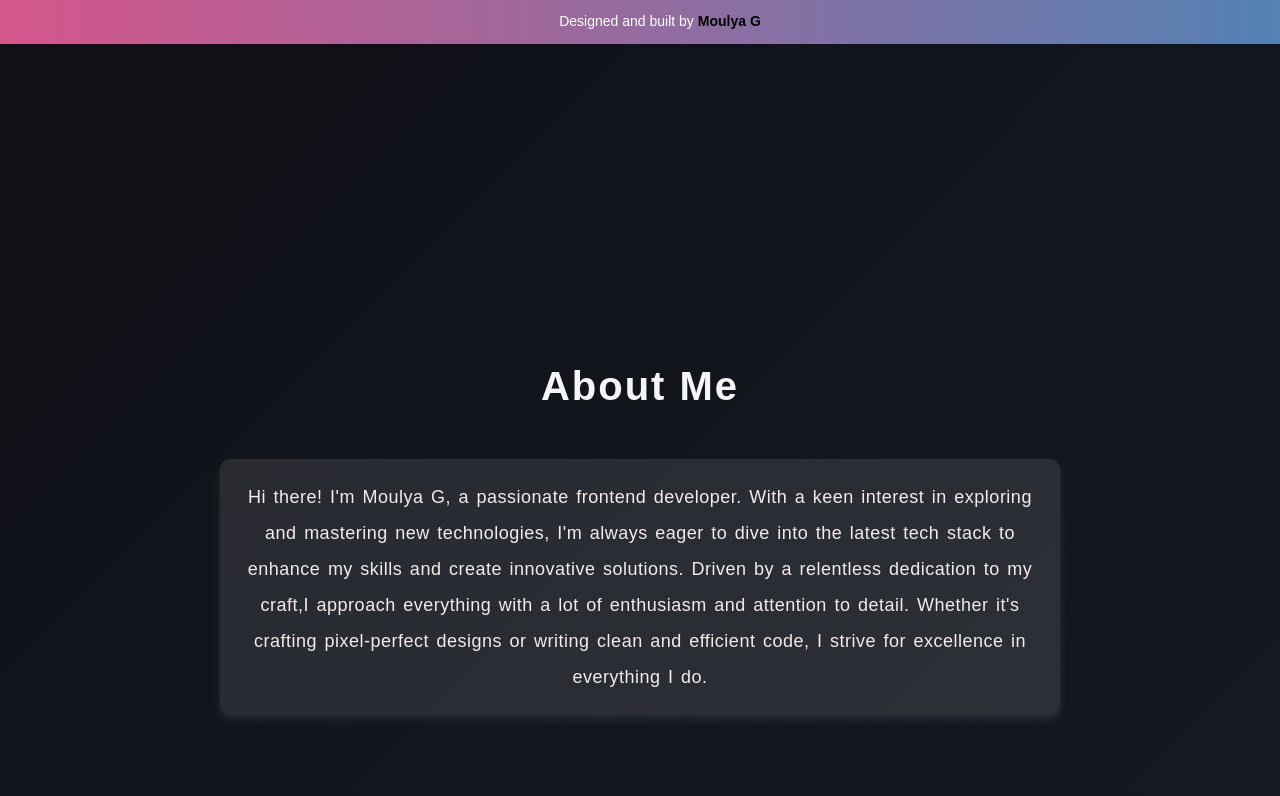
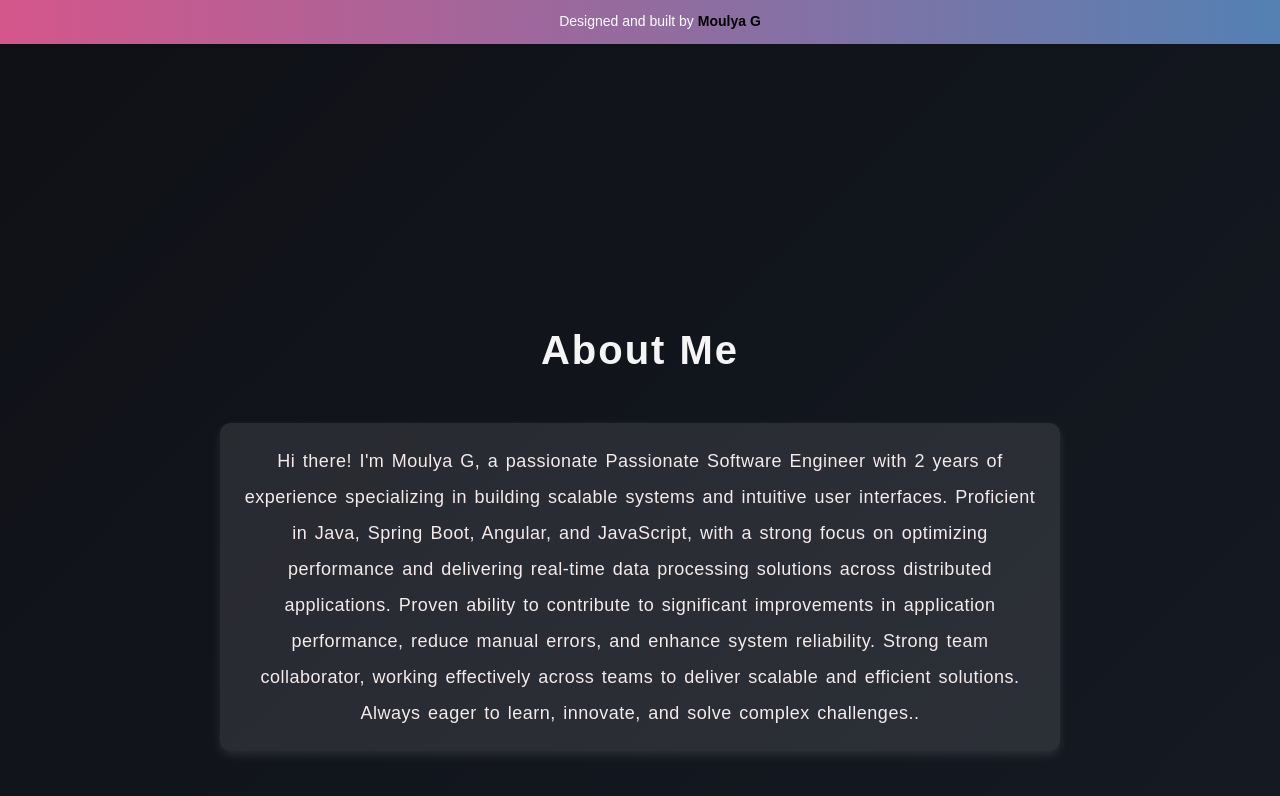
Before and after one commit to Moulyag12/portfolio, a React (Create React App) app: page / in a window 1280 px wide. Shown: the part 756-1552 px from the top of the page. Built offline with nearby package versions, Linux system fonts and the light colour scheme.

Commit message:
portfolio updates

```diff
--- a/src/Component/About/About.js
+++ b/src/Component/About/About.js
@@ -1,17 +1,20 @@
 import './About.css';
-import React from 'react';
 
 function About() {
   return<div>
     <h1 className='text'>About Me</h1>
    <div className="about-text" id="about">
 
-  Hi there! I'm Moulya G, a passionate frontend developer. With a keen interest
-  in exploring and mastering new technologies, I'm always eager to dive into
-  the latest tech stack to enhance my skills and create innovative solutions.
-  Driven by a relentless dedication to my craft,I approach everything with a lot of
-  enthusiasm and attention to detail. Whether it's crafting pixel-perfect designs
-  or writing clean and efficient code, I strive for excellence in everything I do.
+  Hi there! I'm Moulya G, a passionate Passionate Software Engineer
+  with 2 years of experience specializing in building scalable systems
+  and intuitive user interfaces. Proficient in Java, Spring Boot,
+  Angular, and JavaScript, with a strong focus on optimizing performance
+  and delivering real-time data processing solutions across distributed
+  applications. Proven ability to contribute to significant improvements
+  in application performance, reduce manual errors, and enhance system
+  reliability. Strong team collaborator, working effectively across teams
+  to deliver scalable and efficient solutions. Always eager to learn,
+  innovate, and solve complex challenges..
 </div>
 </div>
 }
--- a/src/Component/Home/Home.js
+++ b/src/Component/Home/Home.js
@@ -5,7 +5,7 @@ import './Home.css';
 
 function Home() {
   const [displayedText, setDisplayedText] = useState("");
-  const fullText = "FrontEnd Developer";
+  const fullText = "Software Developer";
   const [isDisappearing, setIsDisappearing] = useState(false);
   const [index, setIndex] = useState(0);
 
@@ -29,7 +29,7 @@ function Home() {
 
   const downloadResume = () => {
     const link = document.createElement('a');
-    link.href = '/Moulya_Res.pdf';
+    link.href = '/Moulyag_Res.pdf';
     link.download = 'Moulya_G_SoftwareEngineer.pdf';
     document.body.appendChild(link);
     link.click();
```
Also changed, not shown: 2 other files (tests, documents, lock files or other folders).
